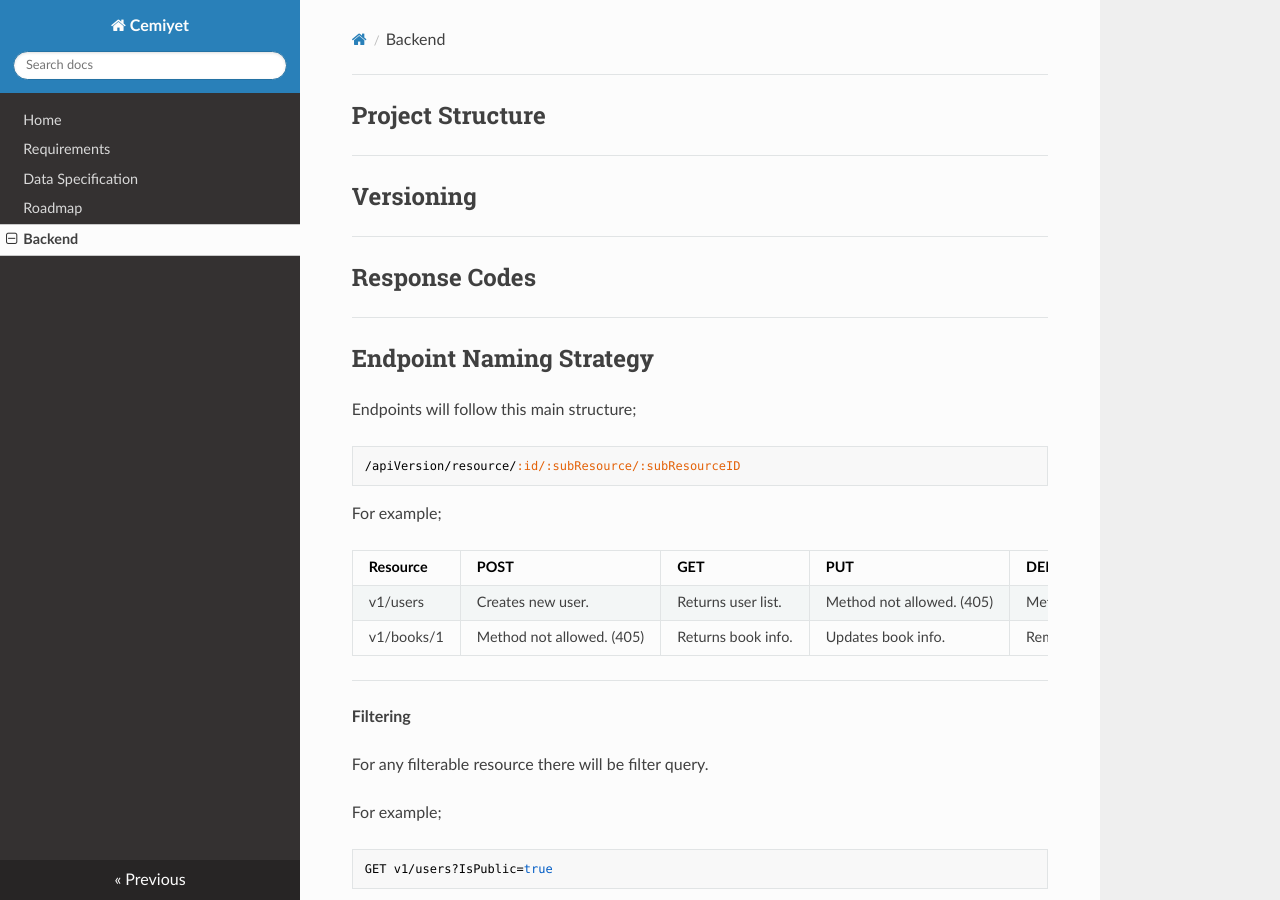
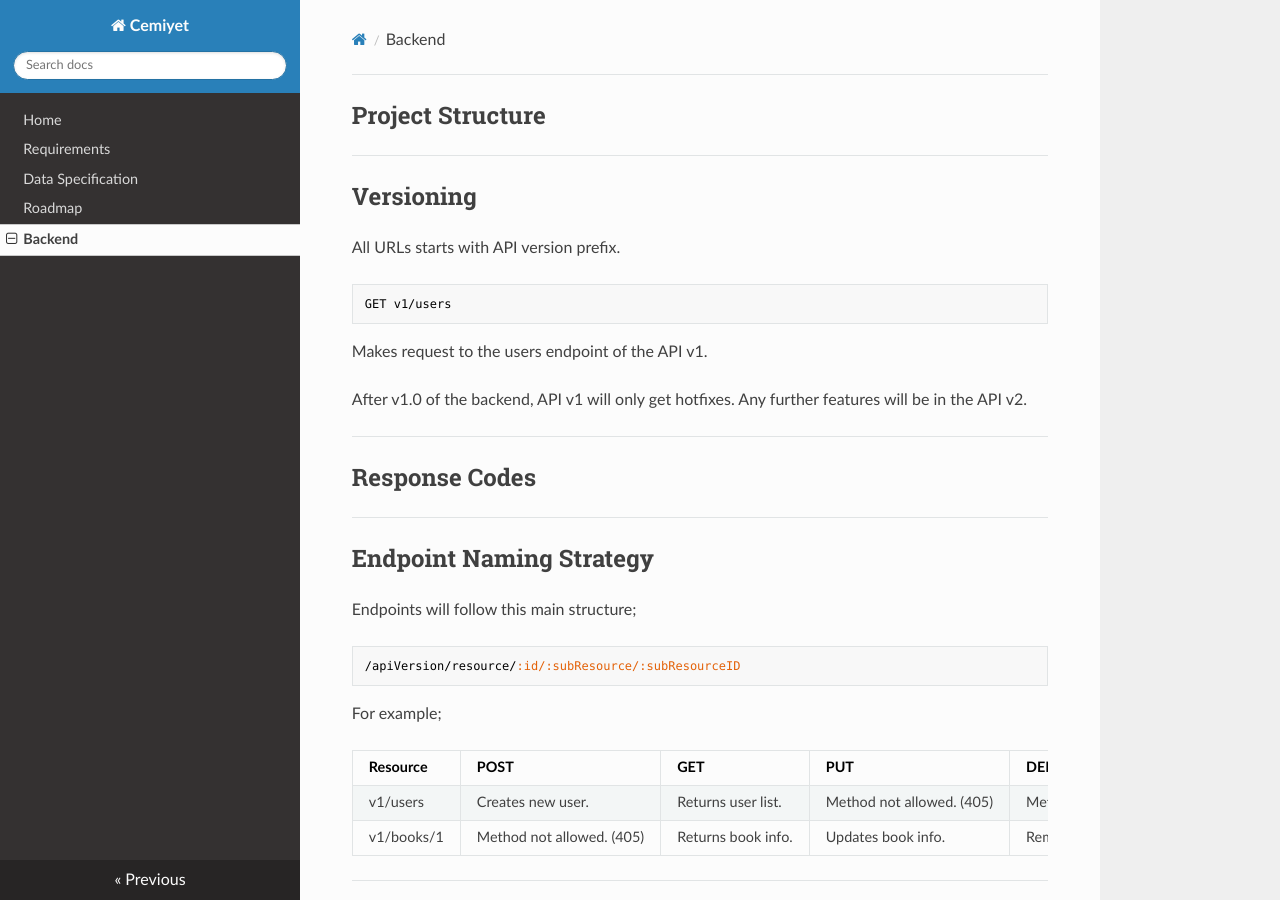
Before and after one commit to cemiyet/docs, an MkDocs documentation site: the page built from docs/back-end.md, in a window 1280 px wide and 900 px high. Built offline with MkDocs 1.6.1, drawn with Linux system fonts in a browser that asks for light colours; nearby versions of some CDN libraries.

Commit message:
added versioning info. #6

```diff
--- a/docs/back-end.md
+++ b/docs/back-end.md
@@ -3,6 +3,14 @@
 ---
 
 ## Versioning
+
+All URLs starts with API version prefix.
+
+    GET v1/users
+
+Makes request to the users endpoint of the API v1.
+
+After v1.0 of the backend, API v1 will only get hotfixes. Any further features will be in the API v2.
 
 ---
 
```
